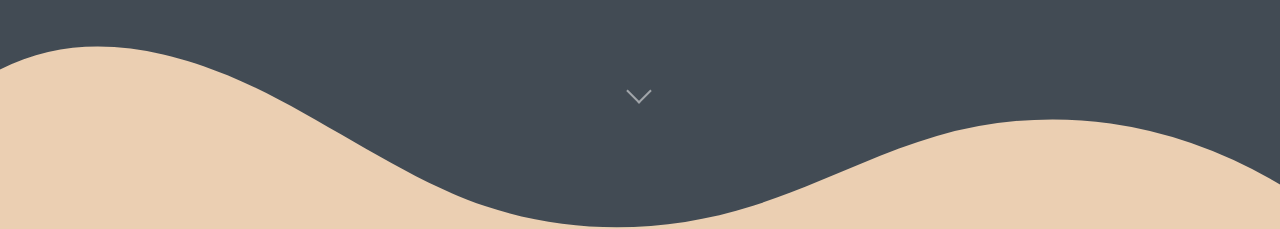
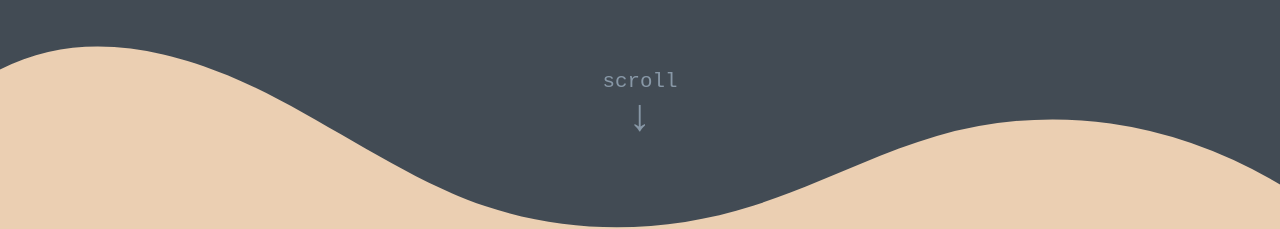
Before and after one commit to etdong/eric-website, a React (Create React App) app: page / in a window 1280 px wide. Shown: the part 570-799 px from the top of the page. Built offline with nearby package versions, Linux system fonts and the light colour scheme.

Commit message:
typing timing changes, scroll indicator change

```diff
--- a/src/App.css
+++ b/src/App.css
@@ -1,5 +1,4 @@
 .App {
-	background-color: #424B54;
 	display: flex;
 	flex-wrap: wrap;
 	justify-content: center;
@@ -48,35 +47,30 @@ a {
 /* first page */
 
 #page1 {
+	background-color: #424B54;
+	display: flex;
+	flex-direction: column;
 	align-items: center;
-	z-index: 1;
 }
 
 #greeting {
-    color: white;
-    text-align: center;
-    width: 75vw;
-		font-size: calc(1.8rem + 1vmax);
+	color: white;
+	text-align: center;
+	width: 75vw;
+	font-size: calc(1.8rem + 1vmax);
 }
 
 .down-arrow-wrapper {
 	position: absolute;
 	top: 80vh;
-	animation: jumpInfinite 2.5s infinite;
+	text-align: center;
+	color: #8898a7;
+	font-size: calc(0.5rem + 1vmax);
+	transform: translate(-50%, 0);
 }
 
 .down-arrow {
-	content: "    ";
-	position: absolute;
-	top: 12px;
-	left: -10px;
-	width: 16px;
-	height: 16px;
-	border-bottom: 2px solid;
-	border-right: 2px solid;
-	transform: rotateZ(45deg);
-	opacity: 50%;
-	border-color: white;
+	font-size: calc(2rem + 1vmax);
 }
 
 /* second page */
--- a/src/App.js
+++ b/src/App.js
@@ -60,7 +60,17 @@ function App() {
 
 	// page 1
 	const downarrow = () => {
-		return (<div href="#page2" className='down-arrow'></div>)
+		return (
+			<div className='down-arrow-wrapper'>
+				<div>
+					{typingFuncNoCursor("scroll")}
+				</div>
+				<div className='down-arrow'>
+					↓
+				</div>
+			</div>
+
+		)
 	}
 
 
@@ -190,11 +200,11 @@ function App() {
 				<div className='timeline_entry'>
 					{timelineSection(condition, "Jan - Aug")}
 					<div className='page3_header2'>
-						{typingFuncNoCursor("Software Engineer", 100)}
+						{typingFuncNoCursor("Software Engineer", 100, 75)}
 						<div className='page3_subheader'>
-							{typingFuncNoCursor("Lumentum", 100)}
+							{typingFuncNoCursor("Lumentum", 100, 75)}
 							<br></br>
-							{typingFuncNoCursor("Ottawa ON, Canada", 200)}
+							{typingFuncNoCursor("Ottawa ON, Canada", 200, 75)}
 						</div>
 					</div>
 				</div>
@@ -234,11 +244,11 @@ function App() {
 			<div className='timeline_entry'>
 				{timelineSection(condition, "Sep - Dec")}
 				<div className='page3_header2'>
-					{typingFuncNoCursor("Drive Systems Developer", 100)}
+					{typingFuncNoCursor("Drive Systems Developer", 100, 75)}
 					<div className='page3_subheader'>
-							{typingFuncNoCursor("Space Exploration Alberta Robotics", 100)}
+							{typingFuncNoCursor("Space Exploration Alberta Robotics", 100, 75)}
 							<br></br>
-							{typingFuncNoCursor("Edmonton AB, Canada", 200)}
+							{typingFuncNoCursor("Edmonton AB, Canada", 200, 75)}
 					</div>
 				</div>
 			</div>
@@ -276,11 +286,11 @@ function App() {
 			<div className='timeline_entry'>
 				{timelineSection(condition, "Now")}
 				<div className='page3_header2'>
-					{typingFuncNoCursor("4th Year Software Engineering", 100)}
+					{typingFuncNoCursor("4th Year Software Engineering", 100, 75)}
 					<div className='page3_subheader'>
-							{typingFuncNoCursor("University of Alberta", 100)}
+							{typingFuncNoCursor("University of Alberta", 100, 75)}
 							<br></br>
-							{typingFuncNoCursor("Edmonton AB, Canada", 200)}
+							{typingFuncNoCursor("Edmonton AB, Canada", 200, 75)}
 					</div>
 				</div>
 			</div>
@@ -357,9 +367,8 @@ function App() {
 				<div id='greeting'>
 					{typingFunc("Hello, nice to meet you.", 2000)}
 				</div>
-
-				<div className='down-arrow-wrapper'>
-					{DelayedComponent(downarrow(), 5000)}
+				<div>
+					{DelayedComponent(downarrow(), 6000)}
 				</div>
 			</div>
 
@@ -473,7 +482,7 @@ function App() {
 				</div>
 
 				<div className='version'>
-					v1.31 9.16.24
+					v1.32 9.16.24
 				</div>
 			</div>
 		</div>
```
